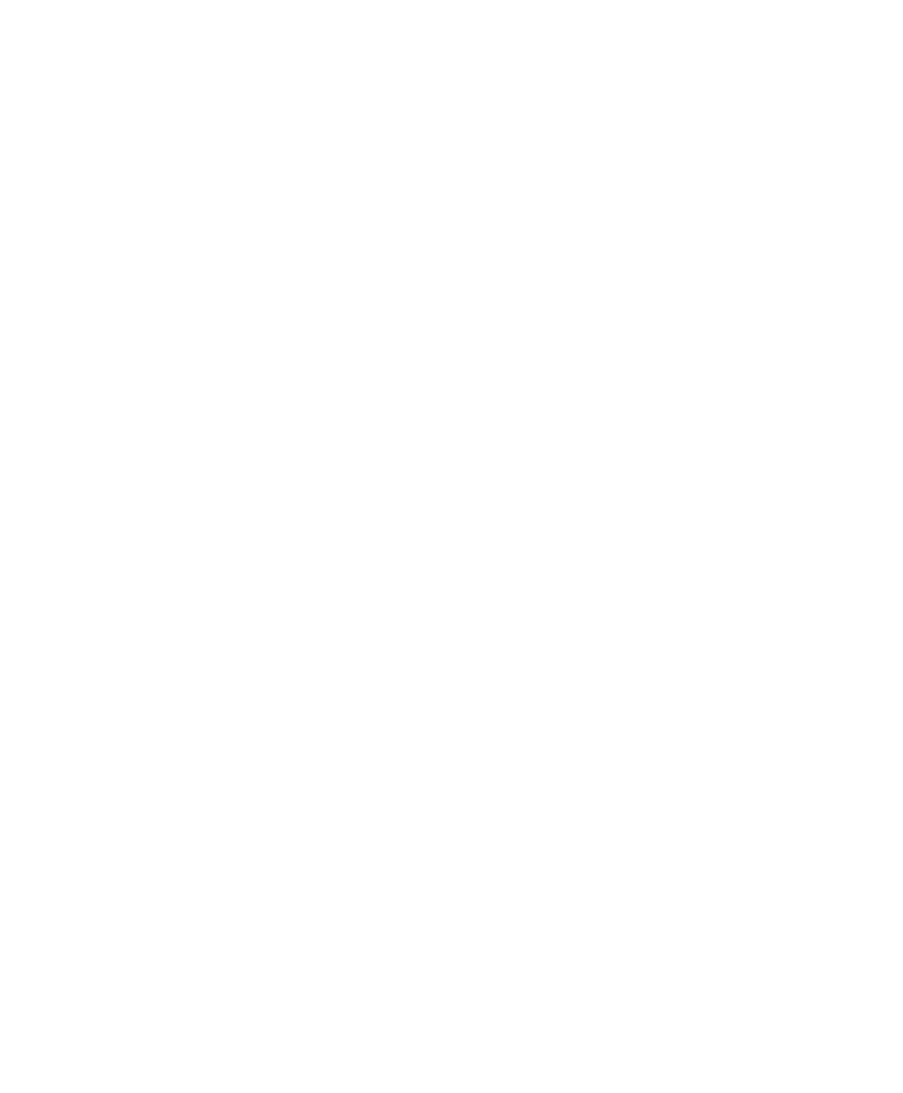
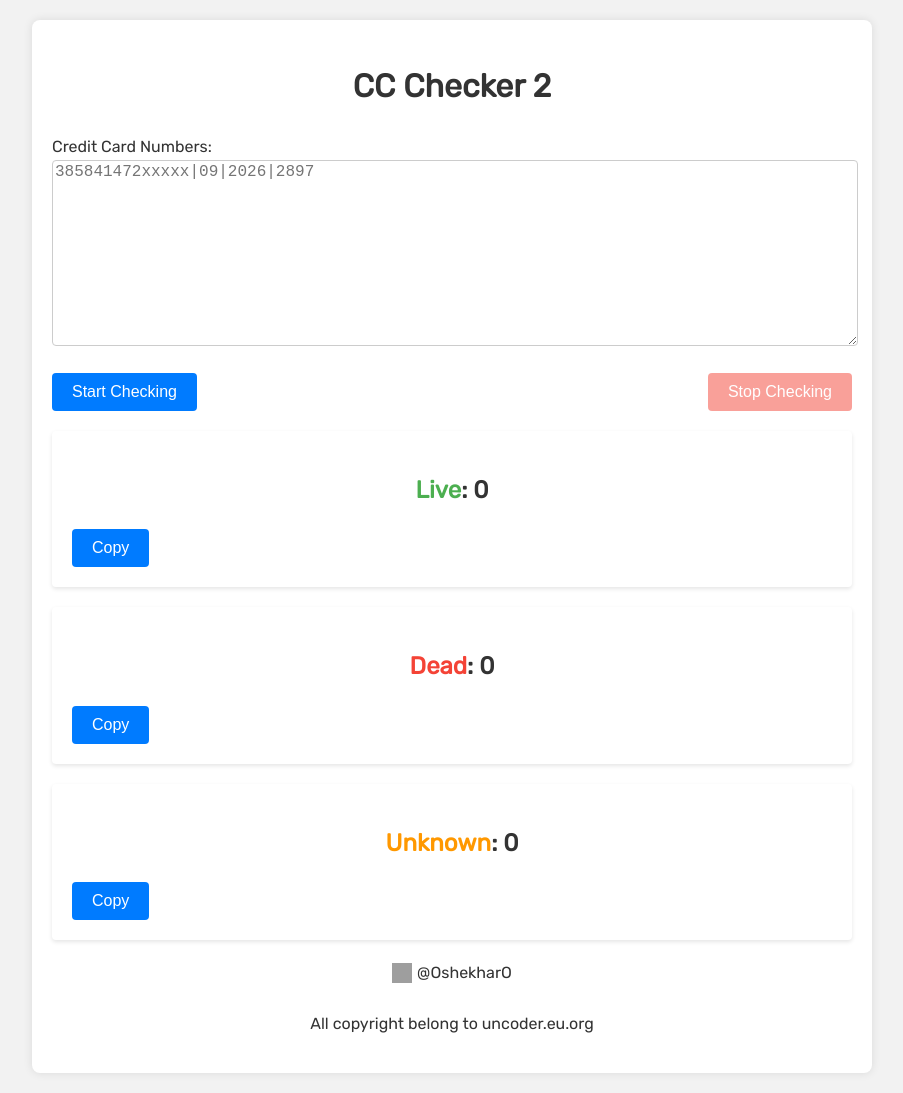
Before and after one commit to Revivir/cc-chk2, a plain HTML site: page index.html in a window 1280 px wide. Shown: the whole page, without its empty margins (188-1091 px from the left). Before the commit the page ends 800 px from the top, so only its background shows below. Drawn offline with Linux system fonts and the light colour scheme; some packages are replaced by stand-ins of ours; grey boxes are pictures that could not be loaded; a script that the page names is missing.

Commit message:
Add files via upload

```diff
--- a/index.html
+++ b/index.html
@@ -5,7 +5,7 @@
     <meta name="viewport" content="width=device-width, initial-scale=1.0" />
     <meta name="description" content="KE1.be CC Checker - All in One credit card checker tool" />
     <meta name="keywords" content="ke1 checker, cc checker, credit card checker, bin checker, mass checker, live dead, bin, namso, namsogen, oshekhero, saksham shekher" />
-    <title>COMO TU CC CHK>
+    <title>CC Checker - All in One</title>
     <link rel="stylesheet" href="style.css" />
     <script src="https://cdn.jsdelivr.net/npm/sweetalert2@11.1.2/dist/sweetalert2.min.js"></script>
     <link rel="stylesheet" href="https://cdn.jsdelivr.net/npm/sweetalert2@11.1.2/dist/sweetalert2.min.css" />
@@ -14,16 +14,16 @@
   <body>
     <div class="container">
       <header>
-        <h1>COMO TU CC CHK</h1>
+        <h1>CC Checker 2</h1>
       </header>
       <main>
         <section class="input-section">
-          <label for="numbers">TARJETAS:</label>
+          <label for="numbers">Credit Card Numbers:</label>
           <textarea id="numbers" rows="10" cols="50" placeholder="385841472xxxxx|09|2026|2897"></textarea>
         </section>
         <section class="action-section">
-          <button id="check-btn" onclick="toggleButtons()">CHECAR CC>
-          <button id="stop-check-btn" disabled>CANCELAR>
+          <button id="check-btn" onclick="toggleButtons()">Start Checking</button>
+          <button id="stop-check-btn" disabled>Stop Checking</button>
         </section>
         <section class="output-section">
           <div class="result-container">
@@ -44,7 +44,10 @@
         </section>
       </main>
       <footer>
-
+        <a href="https://t.me/OshekharO" target="_blank" rel="noopener noreferrer" class="telegram-link">
+          <img src="https://upload.wikimedia.org/wikipedia/commons/thumb/8/83/Telegram_2019_Logo.svg/1024px-Telegram_2019_Logo.svg.png" alt="Telegram Logo" height="20" width="20" /> @OshekharO
+        </a>
+        <p>All copyright belong to uncoder.eu.org</p>
       </footer>
     </div>
     <script src="script.js"></script>
```
